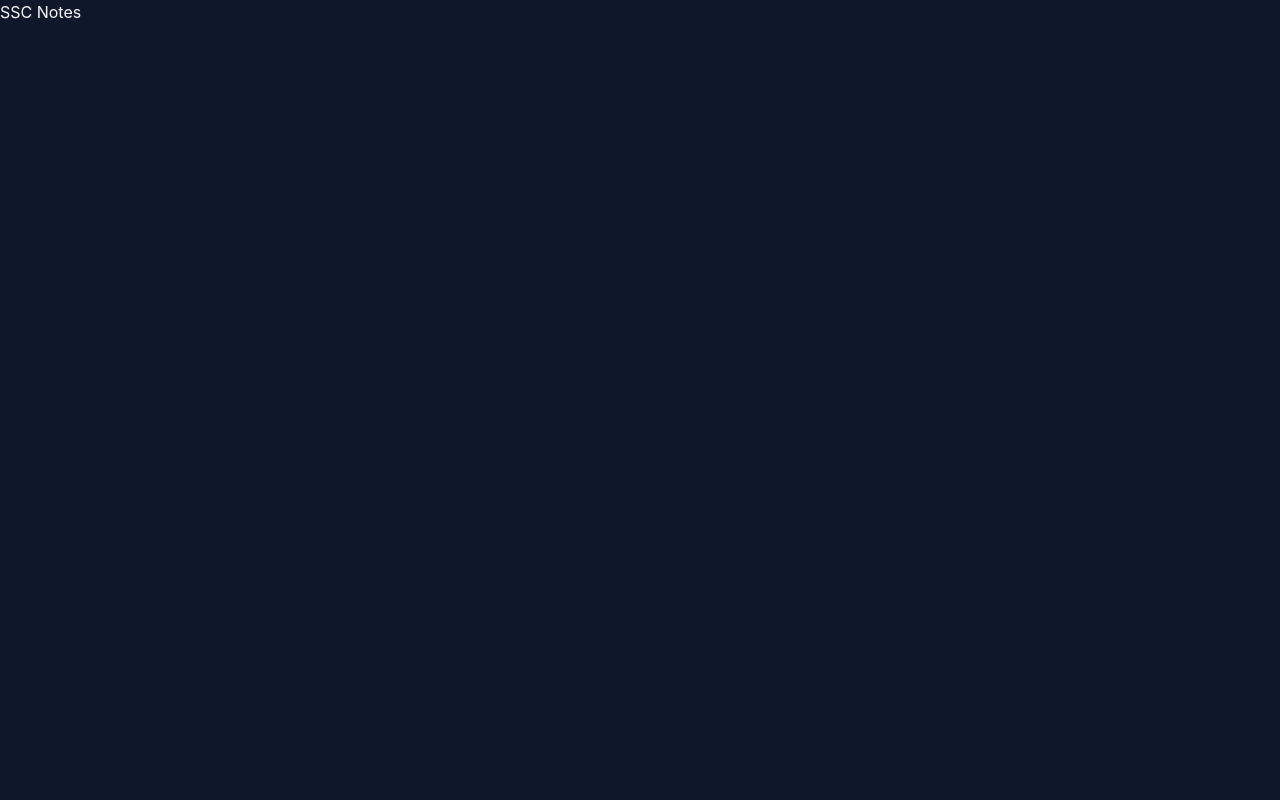
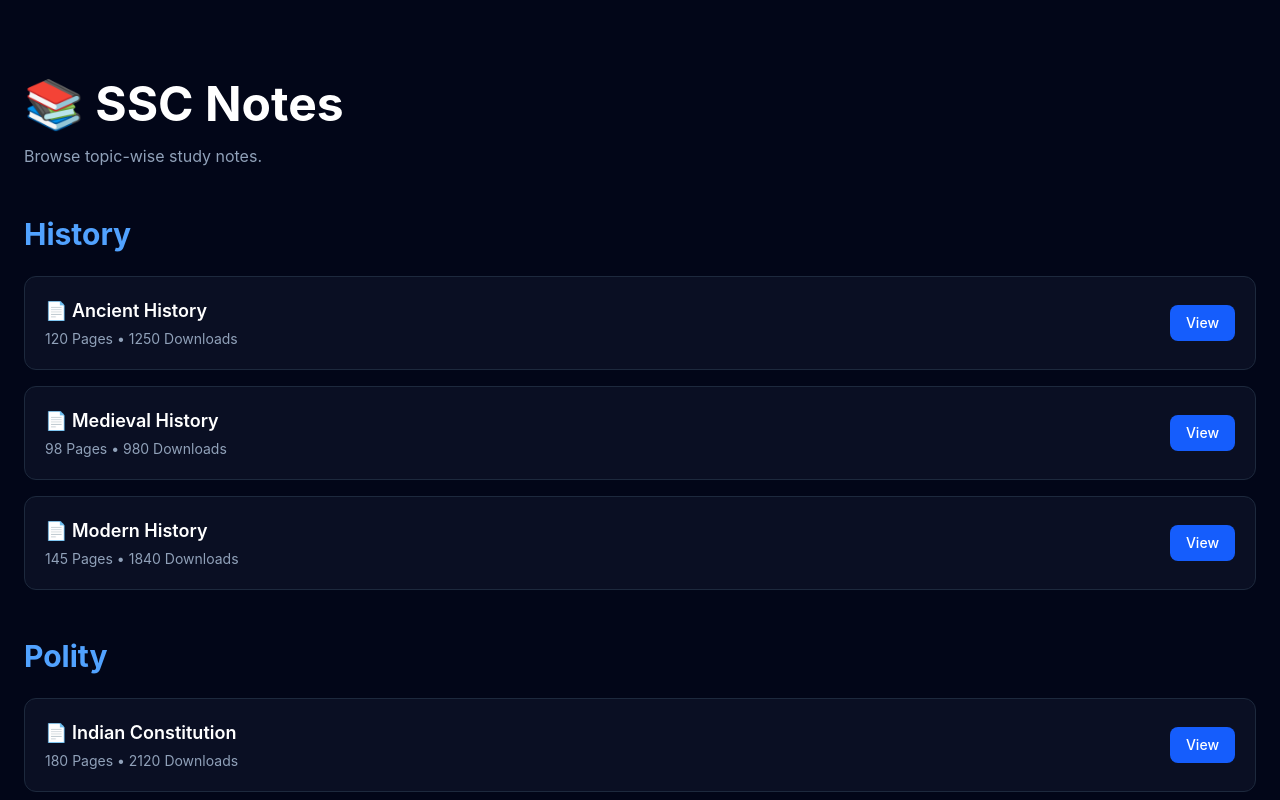
Before and after one commit to Chanduuu018/govt-cracker, a React (Vite) app: page /ssc/notes in a window 1280 px wide. Shown: the top 800 px of the page. Built offline with nearby package versions, Linux system fonts and the light colour scheme.

Commit message:
feat: improve hero and navbar UI

```diff
--- /dev/null
+++ b/src/components/exam/NoteCard.tsx
@@ -0,0 +1,31 @@
+interface NoteCardProps {
+  title: string;
+  pages: number;
+  downloads: number;
+}
+
+const NoteCard = ({
+  title,
+  pages,
+  downloads,
+}: NoteCardProps) => {
+  return (
+    <div className="flex items-center justify-between rounded-xl border border-slate-800 bg-slate-900/60 p-5 transition hover:border-blue-500/40">
+      <div>
+        <h3 className="text-lg font-semibold text-white">
+          📄 {title}
+        </h3>
+
+        <p className="mt-1 text-sm text-slate-400">
+          {pages} Pages • {downloads} Downloads
+        </p>
+      </div>
+
+      <button className="rounded-lg bg-blue-600 px-4 py-2 text-sm font-medium text-white transition hover:bg-blue-700">
+        View
+      </button>
+    </div>
+  );
+};
+
+export default NoteCard;
--- /dev/null
+++ b/src/data/ssc/notes.ts
@@ -0,0 +1,37 @@
+export const notes = [
+  {
+    id: 1,
+    subject: "History",
+    title: "Ancient History",
+    pages: 120,
+    downloads: 1250,
+  },
+  {
+    id: 2,
+    subject: "History",
+    title: "Medieval History",
+    pages: 98,
+    downloads: 980,
+  },
+  {
+    id: 3,
+    subject: "History",
+    title: "Modern History",
+    pages: 145,
+    downloads: 1840,
+  },
+  {
+    id: 4,
+    subject: "Polity",
+    title: "Indian Constitution",
+    pages: 180,
+    downloads: 2120,
+  },
+  {
+    id: 5,
+    subject: "Geography",
+    title: "Indian Geography",
+    pages: 160,
+    downloads: 1560,
+  },
+];
--- a/src/pages/exams/ssc/Notes.tsx
+++ b/src/pages/exams/ssc/Notes.tsx
@@ -1,5 +1,49 @@
+import NoteCard from "../../../components/exam/NoteCard";
+import { notes } from "../../../data/ssc/notes";
+
 const Notes = () => {
-  return <h1>SSC Notes</h1>;
+  const groupedNotes = notes.reduce((groups, note) => {
+    if (!groups[note.subject]) {
+      groups[note.subject] = [];
+    }
+
+    groups[note.subject].push(note);
+
+    return groups;
+  }, {} as Record<string, typeof notes>);
+
+  return (
+    <div className="min-h-screen bg-slate-950 px-6 py-20">
+      <div className="mx-auto max-w-7xl">
+        <h1 className="text-5xl font-bold text-white">
+          📚 SSC Notes
+        </h1>
+
+        <p className="mt-4 text-slate-400">
+          Browse topic-wise study notes.
+        </p>
+
+        {Object.entries(groupedNotes).map(([subject, subjectNotes]) => (
+          <section key={subject} className="mt-12">
+            <h2 className="mb-6 text-3xl font-bold text-blue-400">
+              {subject}
+            </h2>
+
+            <div className="space-y-4">
+              {subjectNotes.map((note) => (
+                <NoteCard
+                  key={note.id}
+                  title={note.title}
+                  pages={note.pages}
+                  downloads={note.downloads}
+                />
+              ))}
+            </div>
+          </section>
+        ))}
+      </div>
+    </div>
+  );
 };
 
 export default Notes;
```
Also changed, not shown: src/data/empty.ts (added), src/data/ssc/mockTests.ts (added), src/data/ssc/previousPapers.ts (added).
